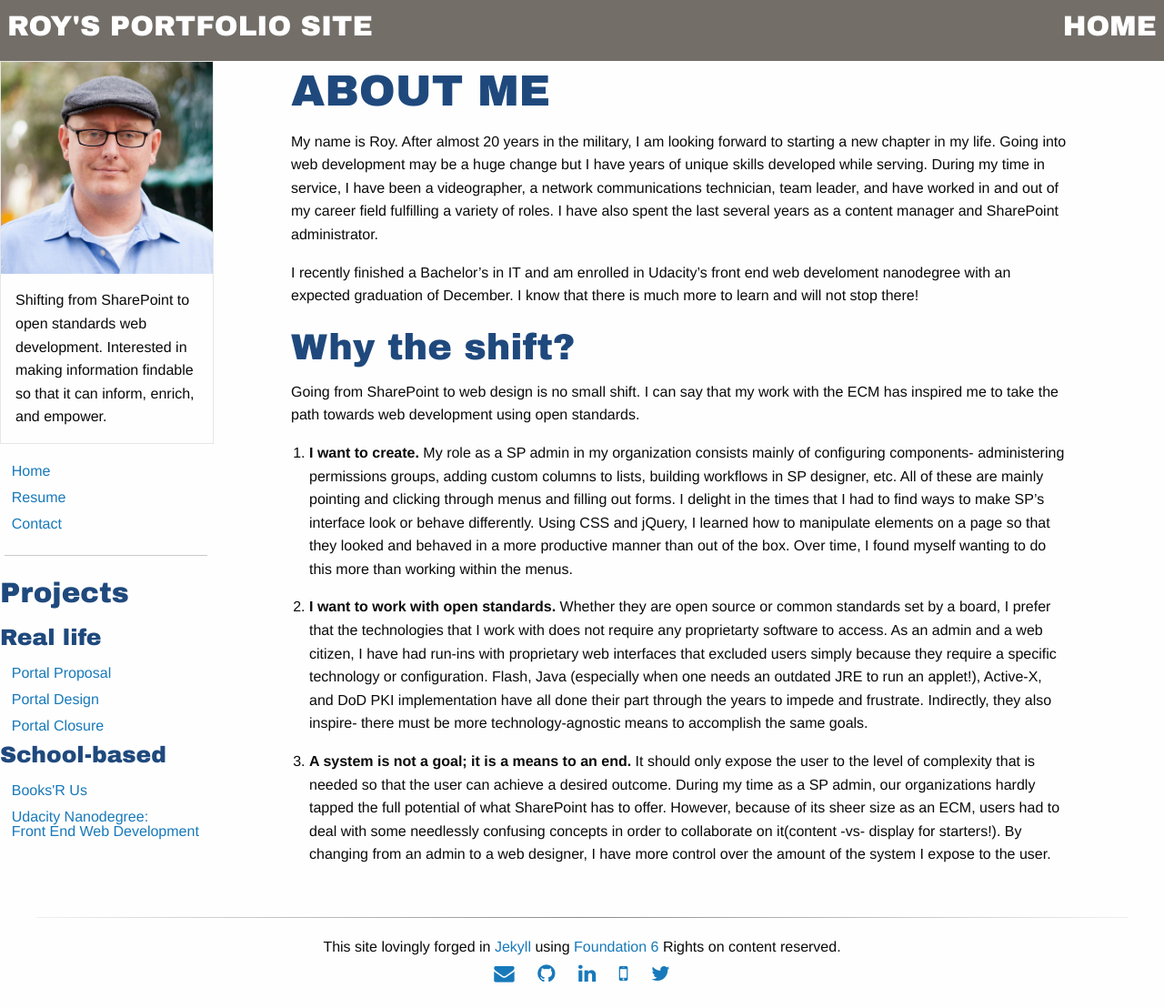
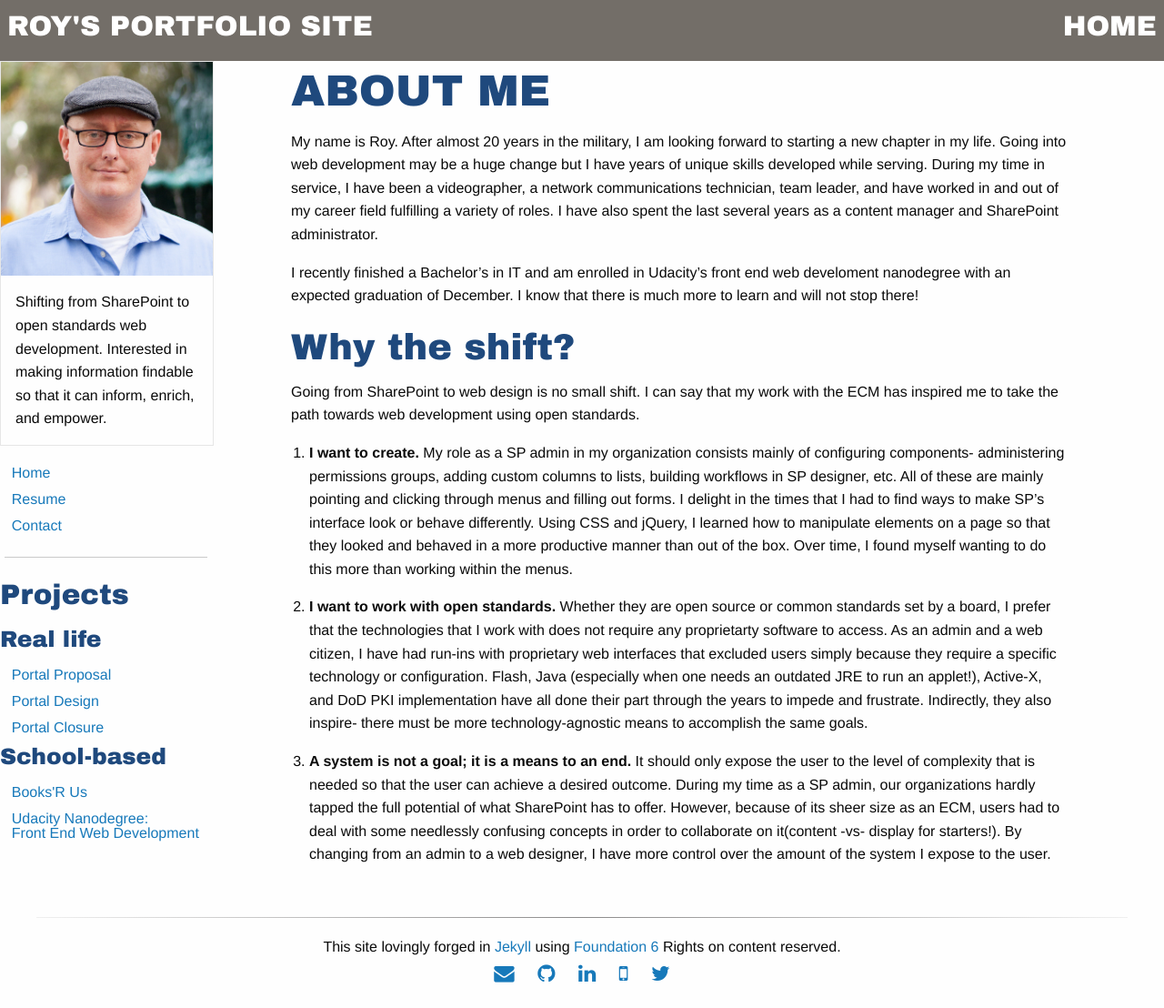
Before and after one commit to royemosby/roymosby.me, a Jekyll site: the page built from index.md, in a window 1280 px wide. Shown: the whole page at 91% size. Built offline with Jekyll 4.4.1, drawn with Linux system fonts in a browser that asks for light colours.

Commit message:
force size onto portrait to deal with IE11

```diff
--- a/_includes/sidebarMain.html
+++ b/_includes/sidebarMain.html
@@ -5,7 +5,7 @@
       <h4>SharePoint admin who wants to start making his own things.</h4>
     </div>
     -->
-    <img src="/images/Roy.jpg">
+    <img class="portrait" src="/images/Roy.jpg">
     <div class="card-section">
       <p>Shifting from SharePoint to open standards web development. Interested in making information findable so that it can inform, enrich, and empower.</p>
     </div>
--- a/css/app.css
+++ b/css/app.css
@@ -94,8 +94,9 @@
     margin-right: 15px;
 }
 
-.show-for-large img{
-    height: auto;
+.portrait{
+    height: 235px;
+    width: 235px;
 }
 
 /*end _includes sidebarMain.html*/
```
